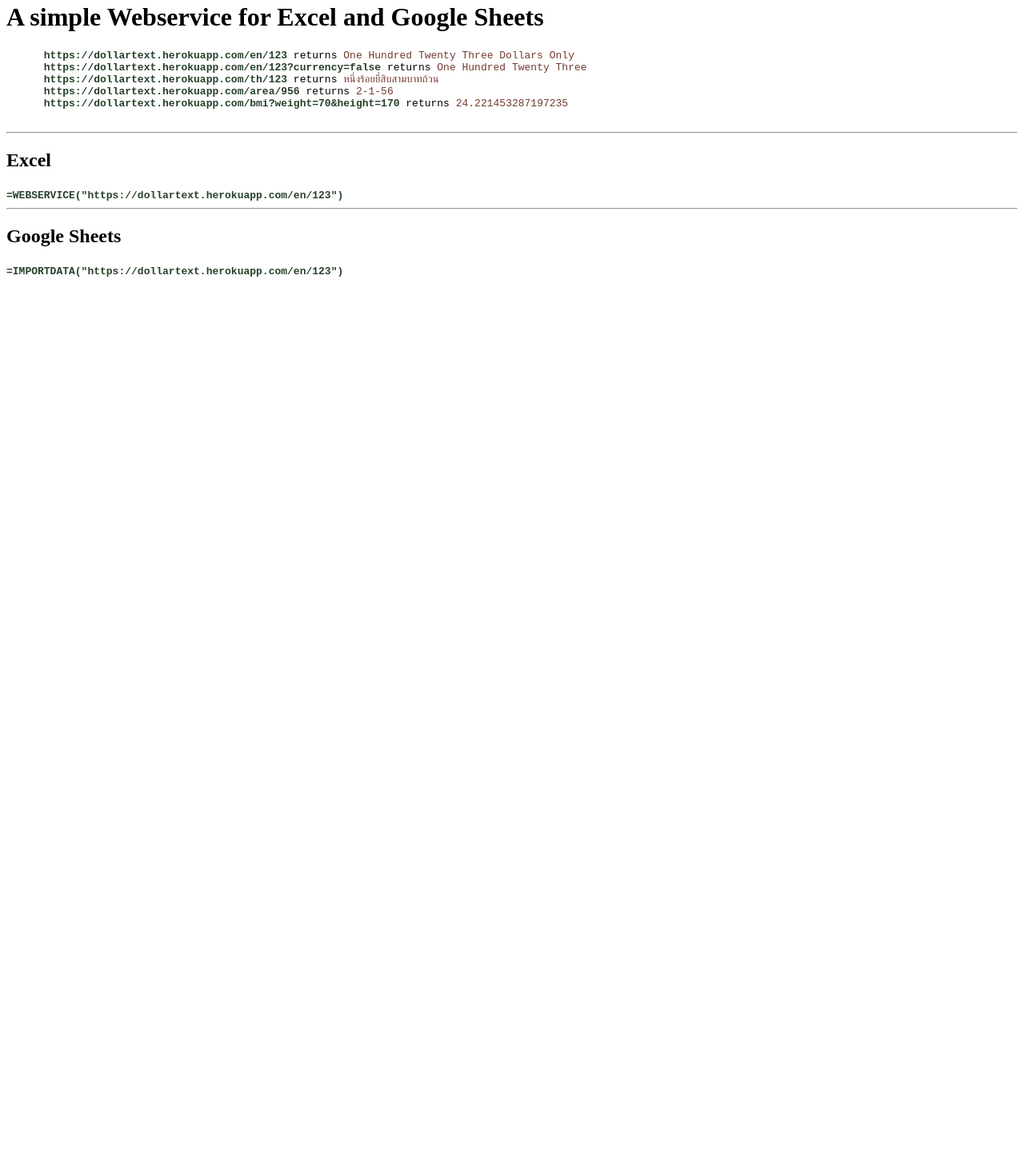
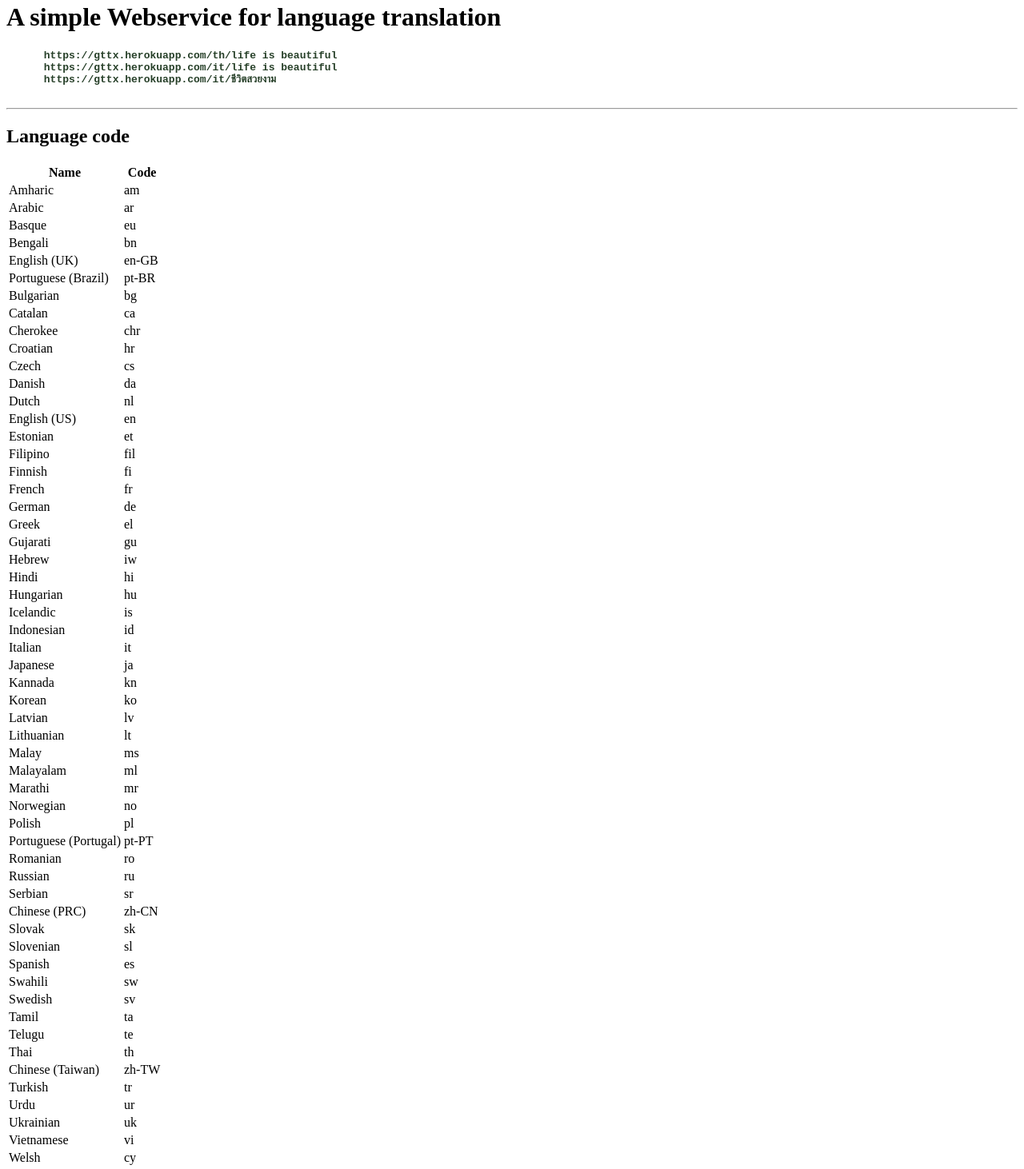
Before and after one commit to prasertcbs/gttx, a website: page about.html in a window 1280 px wide. Shown: the part 18-1480 px from the top of the page at 80% size. Before the commit the page ends 800 px from the top, so only its background shows below. Drawn offline with Linux system fonts and the light colour scheme.

Commit message:
edit about.html

```diff
--- a/about.html
+++ b/about.html
@@ -11,24 +11,253 @@
         font-weight: bold;
       }
       .result {
-        color: #733B2F;
+        color: #733b2f;
       }
     </style>
   </head>
   <body>
-    <h1>A simple Webservice for Excel and Google Sheets</h1>
+    <h1>A simple Webservice for language translation</h1>
     <pre>
-      <code class="usage">https://dollartext.herokuapp.com/en/123</code> returns <code class="result">One Hundred Twenty Three Dollars Only</code>
-      <code class="usage">https://dollartext.herokuapp.com/en/123?currency=false</code> returns <code class="result">One Hundred Twenty Three</code>
-      <code class="usage">https://dollartext.herokuapp.com/th/123</code> returns <code class="result">หนึ่งร้อยยี่สิบสามบาทถ้วน</code>
-      <code class="usage">https://dollartext.herokuapp.com/area/956</code> returns <code class="result">2-1-56</code>
-      <code class="usage">https://dollartext.herokuapp.com/bmi?weight=70&height=170</code> returns <code class="result">24.221453287197235</code>
+      <code class="usage">https://gttx.herokuapp.com/th/life is beautiful</code>
+      <code class="usage">https://gttx.herokuapp.com/it/life is beautiful</code>
+      <code class="usage">https://gttx.herokuapp.com/it/ชีวิตสวยงาม</code>
     </pre>
     <hr />
-    <h2>Excel</h2>
-    <code class="usage">=WEBSERVICE("https://dollartext.herokuapp.com/en/123")</code>
-    <hr />
-    <h2>Google Sheets</h2>
-    <code class="usage">=IMPORTDATA("https://dollartext.herokuapp.com/en/123")</code>
+    <h2>Language code</h2>
+    <table>
+      <thead>
+        <tr>
+          <th>Name</th>
+          <th>Code</th>
+        </tr>
+      </thead>
+
+      <tbody>
+        <tr>
+          <td>Amharic</td>
+          <td>am</td>
+        </tr>
+        <tr>
+          <td>Arabic</td>
+          <td>ar</td>
+        </tr>
+        <tr>
+          <td>Basque</td>
+          <td>eu</td>
+        </tr>
+        <tr>
+          <td>Bengali</td>
+          <td>bn</td>
+        </tr>
+        <tr>
+          <td>English (UK)</td>
+          <td>en-GB</td>
+        </tr>
+        <tr>
+          <td>Portuguese (Brazil)</td>
+          <td>pt-BR</td>
+        </tr>
+        <tr>
+          <td>Bulgarian</td>
+          <td>bg</td>
+        </tr>
+        <tr>
+          <td>Catalan</td>
+          <td>ca</td>
+        </tr>
+        <tr>
+          <td>Cherokee</td>
+          <td>chr</td>
+        </tr>
+        <tr>
+          <td>Croatian</td>
+          <td>hr</td>
+        </tr>
+        <tr>
+          <td>Czech</td>
+          <td>cs</td>
+        </tr>
+        <tr>
+          <td>Danish</td>
+          <td>da</td>
+        </tr>
+        <tr>
+          <td>Dutch</td>
+          <td>nl</td>
+        </tr>
+        <tr>
+          <td>English (US)</td>
+          <td>en</td>
+        </tr>
+        <tr>
+          <td>Estonian</td>
+          <td>et</td>
+        </tr>
+        <tr>
+          <td>Filipino</td>
+          <td>fil</td>
+        </tr>
+        <tr>
+          <td>Finnish</td>
+          <td>fi</td>
+        </tr>
+        <tr>
+          <td>French</td>
+          <td>fr</td>
+        </tr>
+        <tr>
+          <td>German</td>
+          <td>de</td>
+        </tr>
+        <tr>
+          <td>Greek</td>
+          <td>el</td>
+        </tr>
+        <tr>
+          <td>Gujarati</td>
+          <td>gu</td>
+        </tr>
+        <tr>
+          <td>Hebrew</td>
+          <td>iw</td>
+        </tr>
+        <tr>
+          <td>Hindi</td>
+          <td>hi</td>
+        </tr>
+        <tr>
+          <td>Hungarian</td>
+          <td>hu</td>
+        </tr>
+        <tr>
+          <td>Icelandic</td>
+          <td>is</td>
+        </tr>
+        <tr>
+          <td>Indonesian</td>
+          <td>id</td>
+        </tr>
+        <tr>
+          <td>Italian</td>
+          <td>it</td>
+        </tr>
+        <tr>
+          <td>Japanese</td>
+          <td>ja</td>
+        </tr>
+        <tr>
+          <td>Kannada</td>
+          <td>kn</td>
+        </tr>
+        <tr>
+          <td>Korean</td>
+          <td>ko</td>
+        </tr>
+        <tr>
+          <td>Latvian</td>
+          <td>lv</td>
+        </tr>
+        <tr>
+          <td>Lithuanian</td>
+          <td>lt</td>
+        </tr>
+        <tr>
+          <td>Malay</td>
+          <td>ms</td>
+        </tr>
+        <tr>
+          <td>Malayalam</td>
+          <td>ml</td>
+        </tr>
+        <tr>
+          <td>Marathi</td>
+          <td>mr</td>
+        </tr>
+        <tr>
+          <td>Norwegian</td>
+          <td>no</td>
+        </tr>
+        <tr>
+          <td>Polish</td>
+          <td>pl</td>
+        </tr>
+        <tr>
+          <td>Portuguese (Portugal)</td>
+          <td>pt-PT</td>
+        </tr>
+        <tr>
+          <td>Romanian</td>
+          <td>ro</td>
+        </tr>
+        <tr>
+          <td>Russian</td>
+          <td>ru</td>
+        </tr>
+        <tr>
+          <td>Serbian</td>
+          <td>sr</td>
+        </tr>
+        <tr>
+          <td>Chinese (PRC)</td>
+          <td>zh-CN</td>
+        </tr>
+        <tr>
+          <td>Slovak</td>
+          <td>sk</td>
+        </tr>
+        <tr>
+          <td>Slovenian</td>
+          <td>sl</td>
+        </tr>
+        <tr>
+          <td>Spanish</td>
+          <td>es</td>
+        </tr>
+        <tr>
+          <td>Swahili</td>
+          <td>sw</td>
+        </tr>
+        <tr>
+          <td>Swedish</td>
+          <td>sv</td>
+        </tr>
+        <tr>
+          <td>Tamil</td>
+          <td>ta</td>
+        </tr>
+        <tr>
+          <td>Telugu</td>
+          <td>te</td>
+        </tr>
+        <tr>
+          <td>Thai</td>
+          <td>th</td>
+        </tr>
+        <tr>
+          <td>Chinese (Taiwan)</td>
+          <td>zh-TW</td>
+        </tr>
+        <tr>
+          <td>Turkish</td>
+          <td>tr</td>
+        </tr>
+        <tr>
+          <td>Urdu</td>
+          <td>ur</td>
+        </tr>
+        <tr>
+          <td>Ukrainian</td>
+          <td>uk</td>
+        </tr>
+        <tr>
+          <td>Vietnamese</td>
+          <td>vi</td>
+        </tr>
+        <tr>
+          <td>Welsh</td>
+          <td>cy</td>
+        </tr>
+      </tbody>
+    </table>
   </body>
 </html>
```
